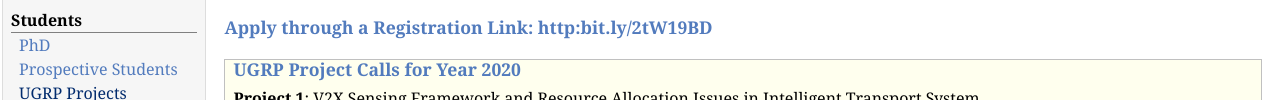
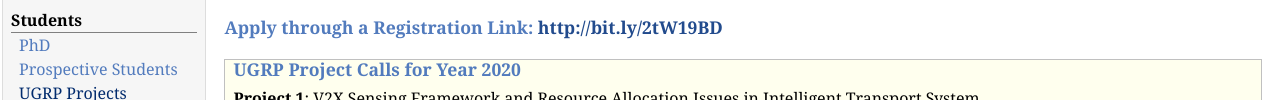
Before and after one commit to dkpcad/dkpcad.github.io, a plain HTML site: page ugrp.html in a window 1280 px wide. Shown: the part 308-408 px from the top of the page. Drawn offline with Linux system fonts and the light colour scheme.

Commit message:
Update ugrp.html

```diff
--- a/ugrp.html
+++ b/ugrp.html
@@ -66,7 +66,7 @@
 <li><p>Students are requested to submit their application through the registration form as given below. </p>
 </li>
 </ol>
-<h3>Apply through a Registration Link: http:<i></i>bit.ly/2tW19BD</h3>
+<h3>Apply through a Registration Link: <a href="http://bit.ly/2tW19BD">http://bit.ly/2tW19BD</a></h3>
 <div class="infoblock">
 <div class="blockcontent">
 <h3>UGRP Project Calls for Year 2020 </h3>
```
